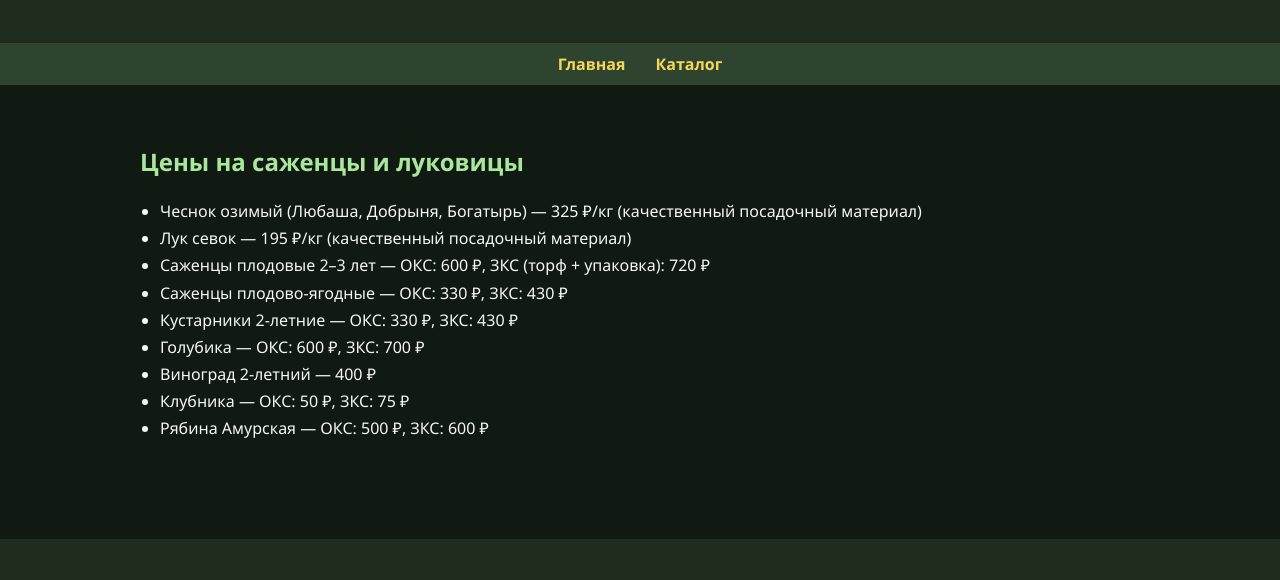
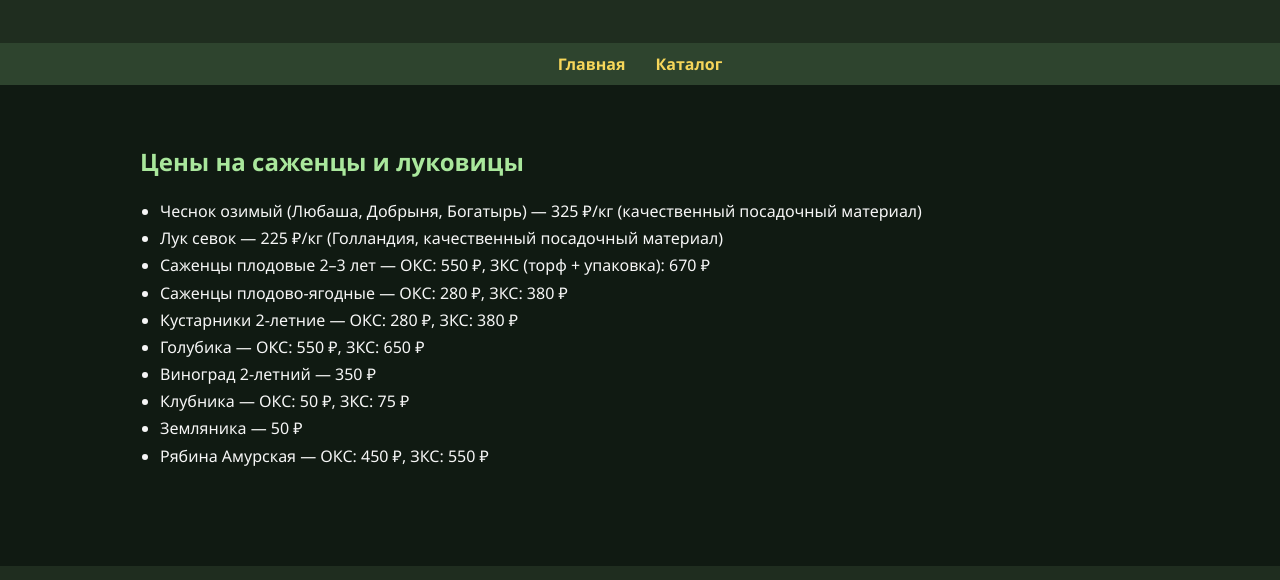
Before and after one commit to greendreamskhv/dream, a plain HTML site: page catalog.html in a window 1280 px wide. Shown: the part 219-799 px from the top of the page. Drawn offline with Linux system fonts and the light colour scheme.

Commit message:
Add files via upload

```diff
--- a/catalog.html
+++ b/catalog.html
@@ -74,14 +74,15 @@
     <h2>Цены на саженцы и луковицы</h2>
     <ul>
       <li>Чеснок озимый (Любаша, Добрыня, Богатырь) — 325 ₽/кг (качественный посадочный материал)</li>
-      <li>Лук севок — 195 ₽/кг (качественный посадочный материал)</li>
-      <li>Саженцы плодовые 2–3 лет — ОКС: 600 ₽, ЗКС (торф + упаковка): 720 ₽</li>
-      <li>Саженцы плодово-ягодные — ОКС: 330 ₽, ЗКС: 430 ₽</li>
-      <li>Кустарники 2-летние — ОКС: 330 ₽, ЗКС: 430 ₽</li>
-      <li>Голубика — ОКС: 600 ₽, ЗКС: 700 ₽</li>
-      <li>Виноград 2-летний — 400 ₽</li>
+      <li>Лук севок — 225 ₽/кг (Голландия, качественный посадочный материал)</li>
+      <li>Саженцы плодовые 2–3 лет — ОКС: 550 ₽, ЗКС (торф + упаковка): 670 ₽</li>
+      <li>Саженцы плодово-ягодные — ОКС: 280 ₽, ЗКС: 380 ₽</li>
+      <li>Кустарники 2-летние — ОКС: 280 ₽, ЗКС: 380 ₽</li>
+      <li>Голубика — ОКС: 550 ₽, ЗКС: 650 ₽</li>
+      <li>Виноград 2-летний — 350 ₽</li>
       <li>Клубника — ОКС: 50 ₽, ЗКС: 75 ₽</li>
-      <li>Рябина Амурская — ОКС: 500 ₽, ЗКС: 600 ₽</li>
+      <li>Земляника — 50 ₽</li>
+      <li>Рябина Амурская — ОКС: 450 ₽, ЗКС: 550 ₽</li>
     </ul>
   </main>
   <footer>
@@ -94,7 +95,6 @@
     <p>Адрес: 680051, Хабаровский край, Хабаровск, ул. Ворошилова, д.13, кв.29</p>
     <p>Телефон: <a href="tel:+79240002222" style="color:#f6d65a;">+7 (924) 000-22-22</a></p>
     <p>Email: <a href="mailto:gashimstroi2020@mail.ru" style="color:#f6d65a;">gashimstroi2020@mail.ru</a> | <a href="mailto:470546@mail.ru" style="color:#f6d65a;">470546@mail.ru</a></p>
-    </footer>
-
+  </footer>
 </body>
 </html>
```
